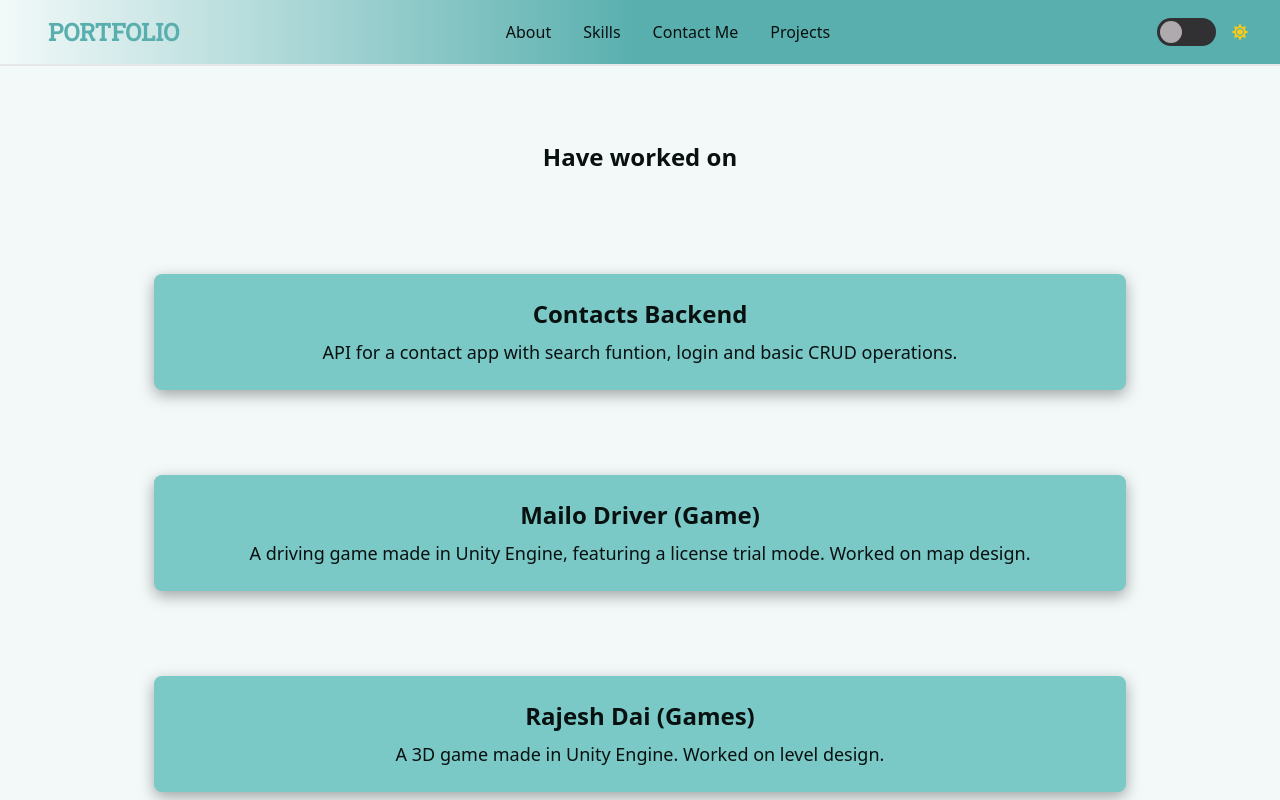
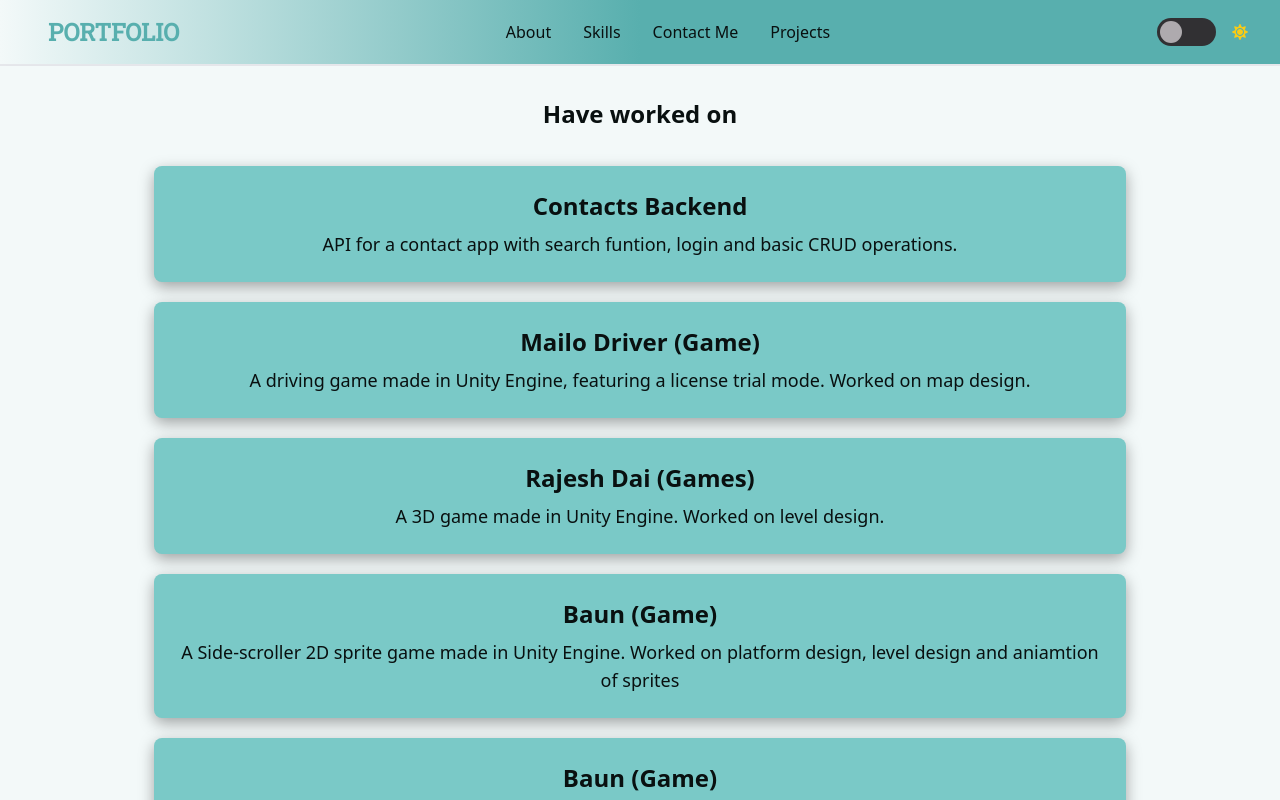
Before and after one commit to Shreevat/Portfolio, a React (Vite) app: page /Portfolio/Projects in a window 1280 px wide. Shown: the top 800 px of the page. Built offline with nearby package versions, Linux system fonts and the light colour scheme.

Commit message:
deploy push

```diff
--- a/src/Pages/DisplayProject.tsx
+++ b/src/Pages/DisplayProject.tsx
@@ -1,5 +1,5 @@
-import useImageViewer from "../Hooks/useImageViewer";
-import useIntersectionObserver from "../Hooks/useIntersectionObserver";
+import useImageViewer from "../hooks/useImageViewer";
+import useIntersectionObserver from "../hooks/useIntersectionObserver";
 import md from "../assets/Images/MailoDriver.gif";
 import rd from "../assets/Images/RajeshDai.gif";
 
--- a/src/Pages/Projects.tsx
+++ b/src/Pages/Projects.tsx
@@ -1,15 +1,31 @@
 import { PROJECTS } from "../constants/project.ts";
 import withLayout from "../hoc/withLayout";
+// import useIntersectionObserver from "../hooks/useIntersectionObserver";
 
 function Project() {
+
+
+
+
   return (
-    //add a shadow on bottom of this div
-    <div className="projects grid grid-cols-1 items-center justify-items-center p-8 min-h-screen shadow-md">
-        <h1 className="text-2xl text-text font-bold text-center mb-4">Have worked on</h1>
+    <div className="projects grid grid-cols-1 gap-y-5 items-center justify-items-center p-8 min-h-screen overflow-y-auto  shadow-md">
+      <h1 className="text-2xl text-text font-bold text-center mb-4">
+        Have worked on
+      </h1>
+
+
       {PROJECTS.map((project, index) => (
+
+
         <div
-            className="bg-tertiary w-[80%] p-6 rounded-lg shadow-[rgba(0,0,0,0.35)_0px_5px_15px] transition-transform duration-300 hover:scale-105"
+          className={`projects bg-tertiary opacity-0 w-[80%] p-6 rounded-lg shadow-[rgba(0,0,0,0.35)_0px_5px_15px]  transition-transform duration-300 hover:scale-105
+            animate-sweepIn`}
+          style={{ animationDelay: `${index * 0.3}s` }} //
           key={index}
+
+          onAnimationStart={(e) => {
+            e.currentTarget.classList.remove("opacity-0");
+          }}
         >
           <h2 className="text-2xl text-text font-bold text-center mb-2">
             {project.title}
@@ -17,7 +33,6 @@ function Project() {
           <p className="text-lg text-text text-center">{project.description}</p>
         </div>
       ))}
-
     </div>
   );
 }
--- a/src/components/Gallery.tsx
+++ b/src/components/Gallery.tsx
@@ -1,4 +1,4 @@
-import useImageViewer from "../Hooks/useImageViewer";
+import useImageViewer from "../hooks/useImageViewer";
 import ame from "../assets/Images/Aboutme.jpg";
 import ragnar from "../assets/Images/ragnar.jpg";
 import trio from "../assets/Images/trio.jpg";
@@ -12,7 +12,8 @@ const createImageObject = (src: string) => ({
 });
 
 const Gallery = () => {
-  const { selectedImage, isAnimating, openViewer, closeViewer } = useImageViewer();
+  const { selectedImage, isAnimating, openViewer, closeViewer } =
+    useImageViewer();
 
   const galleryImages = [
     createImageObject(kaneki),
--- a/src/constants/project.ts
+++ b/src/constants/project.ts
@@ -18,4 +18,18 @@ export const PROJECTS = [
     A 3D game made in Unity Engine.
     Worked on level design.`,
   },
+
+  {
+    title: "Baun (Game)",
+    description: `
+    A Side-scroller 2D sprite game made in Unity Engine.
+    Worked on platform design, level design and aniamtion of sprites`,
+  },
+
+  {
+    title: "Baun (Game)",
+    description: `
+    A Side-scroller 2D sprite game made in Unity Engine.
+    Worked on platform design, level design and aniamtion of sprites`,
+  },
 ];
--- a/tailwind.config.js
+++ b/tailwind.config.js
@@ -22,6 +22,7 @@ export default {
         "unique-typing":
           "unique-typing 4s steps(41, end) 3s infinite, unique-blink 0.5s step-end infinite",
         "pop-out": "pop-out 1s",
+        "sweepIn": "sweepIn 0.6s ease-in-out",
       },
       keyframes: {
         "shadow-slide": {
@@ -39,6 +40,10 @@ export default {
           "0%": { transform: "scale(0.8)", opacity: 0 },
           "100%": { transform: "scale(1)", opacity: 1 },
         },
+        sweepIn: {
+          '0%': { transform: 'translateX(-100%)', opacity: 0 },
+          '100%': { transform: 'translateX(0)', opacity: 1 },
+        },
       },
     },
   },
--- a/vite.config.ts
+++ b/vite.config.ts
@@ -4,7 +4,7 @@ import react from "@vitejs/plugin-react";
 // https://vitejs.dev/config/
 export default defineConfig({
   plugins: [react()],
-  base: '/Portfolio/',
+  base: './',
   build: {
     outDir: "dist",  // Specify the build output directory
     rollupOptions: {
```
Also changed, not shown: src/components/skillSection.tsx (+8 -4 lines), 17 other files (tests, documents, lock files or other folders). Lines whose indentation alone changed are shown as unchanged.
